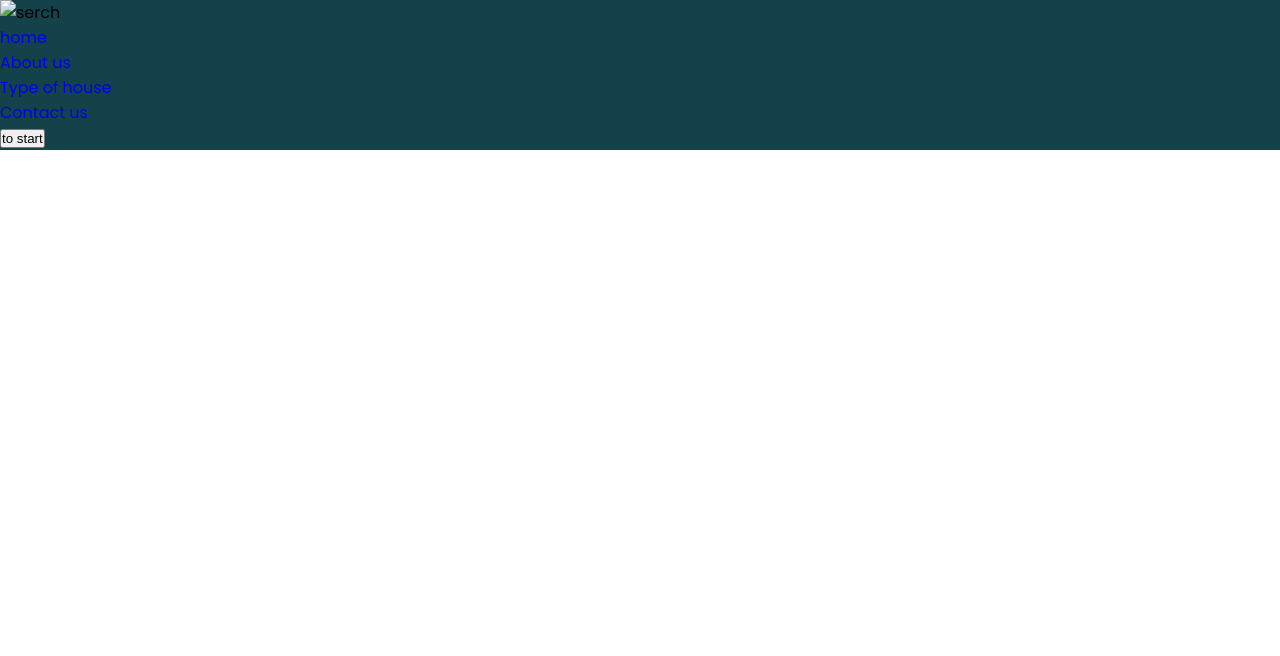
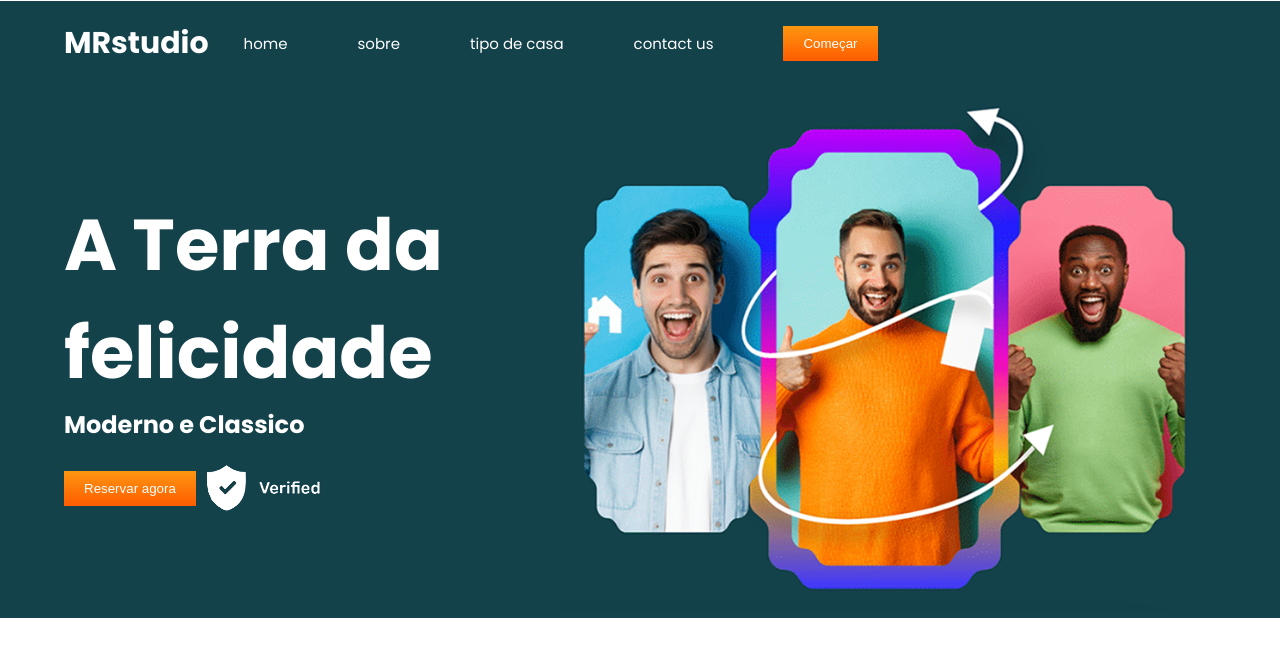
Before and after one commit to NelsonManuelS/First-project, a plain HTML site: page index.html in a window 1280 px wide. Drawn offline with Linux system fonts and the light colour scheme.

Commit message:
Alterando o Html e css

```diff
--- a/css/style.css
+++ b/css/style.css
@@ -8,6 +8,7 @@
     text-decoration: none;
     list-style: none;
 }
+
 body{
     font-family: "Poppins", sans-serif;
 }
@@ -19,11 +20,65 @@ body{
     --color-p: #a1a1a1;
     --color-p-2: #868585;
 }
-.backgrand-verde{
+.background-verde{
     background: var(--verde-escuro);
 }
-/* Reutilizavel*/
+/* classes reutilizaveis */
 .container{
-
+    max-width: 1440px;
+    padding: 0 5%;
+    margin: 0 auto;
+}
+.btn-gradiente{
+    padding: 10px 20px;
+    color: white;
+    border: none;
+    cursor: pointer;
+    background-image: var(--degrade-btn);
 
 }
+/* classes do site */
+nav{
+    display: flex;
+    justify-content: space-between;
+    align-items: center;
+    padding: 20px 0;
+}
+.logo a {
+    font-size: 30px;
+    font-weight: bold;
+    color: white;
+}
+.ul{
+    display: flex;
+    align-items: center;
+}
+.ul li{
+    margin: 0 35px;
+    font-size: 15px;
+}
+.ul li a{
+    color: white;
+}
+/*main*/
+main, .container{
+    display: flex;
+    align-items: center;
+    justify-content: space-between;
+    margin-top: 1px;
+}
+.main-text{
+    width: 50%;
+    color: white;
+}
+.main-text h1{
+    font-size: 4.5rem;
+}
+.main-text div{
+    display: flex;
+    align-items: center;
+    margin-top: 20px;
+}
+.main-img img{
+    width: 100%;
+}
--- a/index.html
+++ b/index.html
@@ -1,32 +1,45 @@
 <!DOCTYPE html>
-<html lang="en">
-
+<html lang="pt-br">
 <head>
     <meta charset="UTF-8">
     <meta name="viewport" content="width=device-width, initial-scale=1.0">
     <link rel="stylesheet" href="css/style.css">
-    <title>My First project</title>
+    <title>Nelson Manuel</title>
 </head>
-
 <body>
-    <div class="backgrand-verde">
+    <div class="background-verde">
         <header>
             <div class="container">
                 <nav>
                     <div class="logo">
-                        <img src="MRstudio" alt="serch">
+                        <a href="index.html">MRstudio</a>
                     </div>
                     <ul class="ul">
                         <li><a href="#">home</a></li>
-                        <li><a href="#">About us</a></li>
-                        <li><a href="#">Type of house</a></li>
-                        <li><a href="#">Contact us</a></li>
-                        <li><a href="#"><button class="btn-gradient">to start</button></a></li>
+                        <li><a href="#">sobre</a></li>
+                        <li><a href="#">tipo de casa</a></li>
+                        <li><a href="#">contact us</a></li>
+                        <li><a href="#"><button class="btn-gradiente">Começar</button></a></li>
                     </ul>
                 </nav>
             </div>
         </header>
+        <main>
+            <div class="container">
+                <div class="main-text">
+                    <h1>A Terra da felicidade</h1>
+                    <h2>Moderno e Classico</h2>
+                    <div>
+                        <button class="btn-gradiente">Reservar agora</button>
+                        <img src="img/verificado.png" alt="vericicado">
+                    </div>
+                </div>
+                <div class="main-img">
+                    <img src="img/img1.png" alt="3 homens sorrindo">
+                </div>
+            </div>
+        </main>
     </div>
+
 </body>
-
 </html>
```
